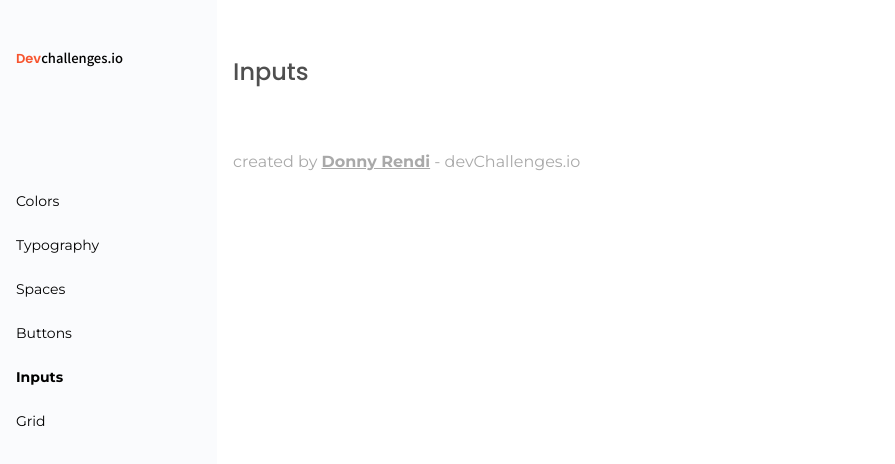
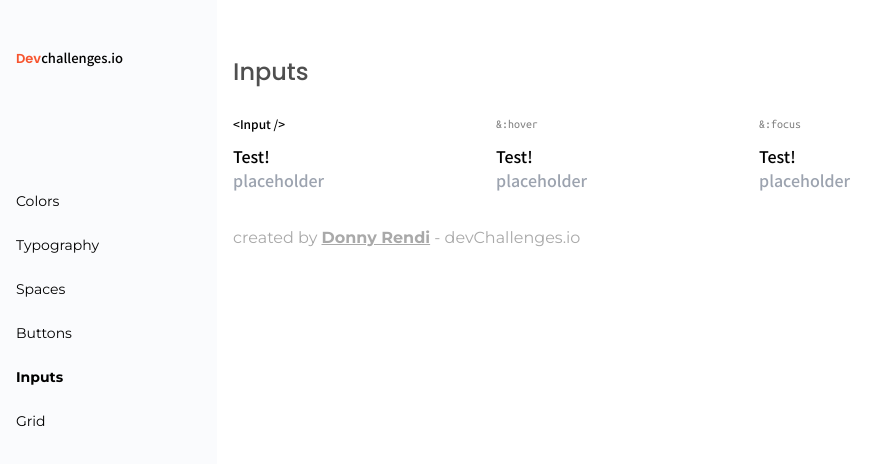
Before and after one commit to pandagenduts/challenge1-frontend-devchallenges.io, a React (Vite) app: page /input in a window 1280 px wide. Shown: the top 464 px of the page, without its empty margins (0-895 px from the left). Built offline with nearby package versions, Linux system fonts and the light colour scheme.

Commit message:
reusable input component in progress

```diff
--- /dev/null
+++ b/src/component/UI/Input.jsx
@@ -0,0 +1,58 @@
+import { cva } from "class-variance-authority";
+import { twMerge } from "tailwind-merge";
+
+const inputVariants = cva("", {
+  variants: {
+    size: {
+      sm: "",
+      md: "",
+    },
+  },
+  defaultVariants: {
+    size: "md",
+  },
+});
+
+const Input = (props) => {
+  const {
+    value,
+    helperText,
+    disabled,
+    error,
+    startIcon,
+    endIcon,
+    size,
+    fullwidth,
+    multiline,
+  } = props;
+
+  const inputClasses = twMerge(
+    inputVariants({ size }),
+    error && "",
+    disabled && "",
+    fullwidth && "",
+    startIcon || (endIcon && "")
+  );
+
+  let inputType = "text";
+  if (multiline) {
+    inputType = "textarea";
+  }
+
+  return (
+    <p className="flex flex-col">
+      <label htmlFor="inputComponent">Test!</label>
+      <input
+        type={inputType}
+        placeholder="placeholder"
+        id="inputComponent"
+        name="inputComponent"
+        defaultValue={value}
+        className={inputClasses}
+      />
+      {helperText && <span>{helperText}</span>}
+    </p>
+  );
+};
+
+export default Input;
--- a/src/pages/Button/index.jsx
+++ b/src/pages/Button/index.jsx
@@ -9,7 +9,7 @@ const ButtonPage = () => {
       <div className="flex flex-col gap-11">
         {buttonDatas.map((row, index) => (
           <div
-            className={`flex flex-wrap ${
+            className={`flex flex-wrap gap-11 ${
               index + 1 === buttonDatas.length && "items-end"
             }`}
             key={index}
--- a/src/pages/Input/index.jsx
+++ b/src/pages/Input/index.jsx
@@ -1,9 +1,38 @@
+import inputDatas from "./inputDatas";
+
+console.log(inputDatas);
+
 const InputPage = () => {
+
+
   return (
     <>
       <h1 className="pb-4 text-xl font-medium md:text-2xl md:pb-7 text-4F4F4F">
         Inputs
       </h1>
+      <div className="flex flex-col gap-11">
+        {inputDatas.map((row, index) => (
+          <div
+            className={`flex flex-wrap gap-6`}
+            key={index}
+          >
+            {row.map((item) => (
+              <div key={item.id}>
+                {item.title && (
+                  <p
+                    className={`mb-3 text-xs font-normal text-000 ${
+                      item.titlePseudo && "text-828282 font-ubuntumono"
+                    }`}
+                  >
+                    {item.title}
+                  </p>
+                )}
+                {item.element}
+              </div>
+            ))}
+          </div>
+        ))}
+      </div>
     </>
   );
 };
--- /dev/null
+++ b/src/pages/Input/inputDatas.jsx
@@ -0,0 +1,31 @@
+
+// each array inside represent each row
+// each object inside array represent each button element
+// you can easily add a row or remove an element on each row without messing with the html
+
+import Input from "../../component/UI/Input";
+
+const inputDatas = [
+  [
+    {
+      id: 1,
+      title: "<Input />",
+      element: <Input />,
+    },
+    {
+      id: 2,
+      title: "&:hover",
+      titlePseudo: true,
+      element: <Input />,
+    },
+    {
+      id: 3,
+      title: "&:focus",
+      titlePseudo: true,
+      element: <Input />,
+    },
+  ],
+
+];
+
+export default inputDatas;
```
